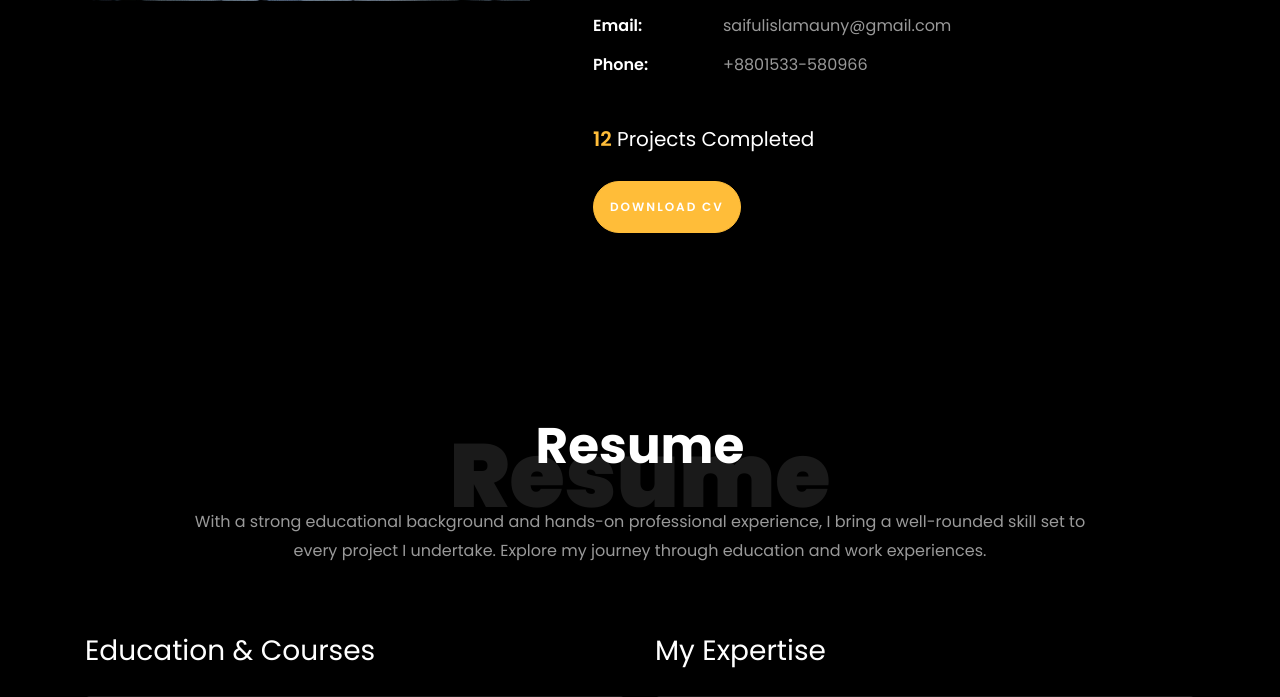
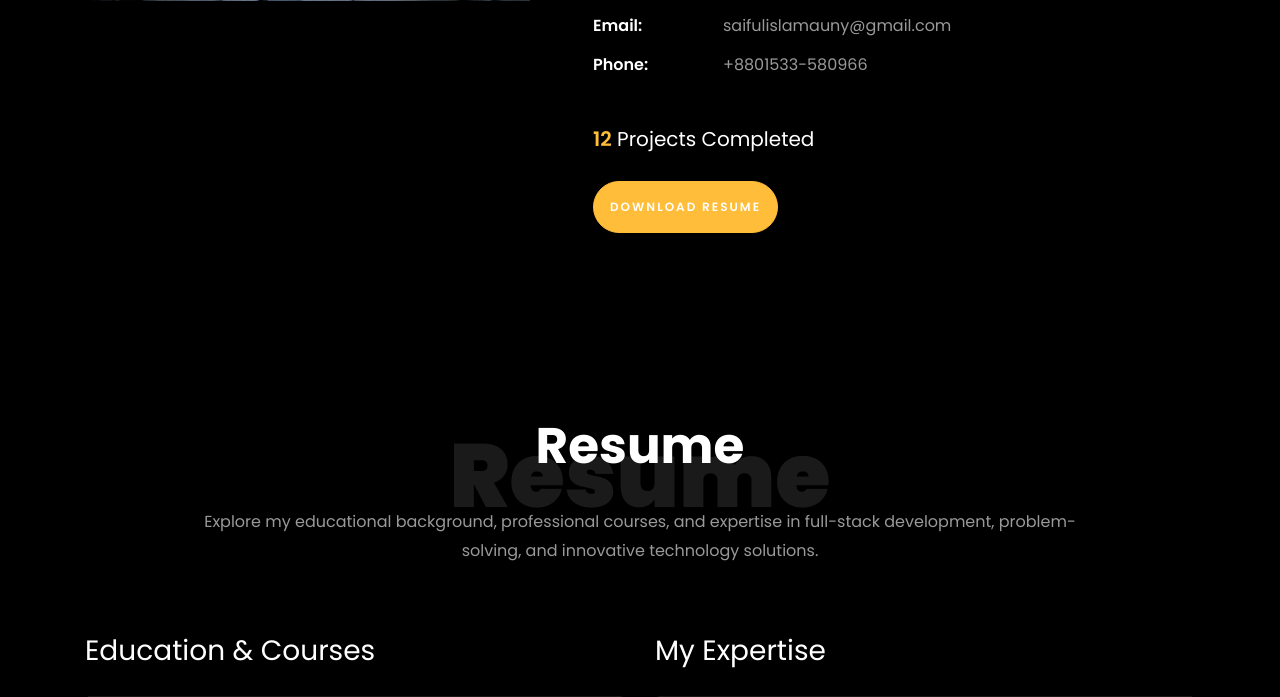
Before and after one commit to saiful-islam-auny/My-Portfolio, a Django app: page / in a window 1280 px wide. Shown: the part 1336-2033 px from the top of the page. Run offline with Django 5.2, Linux system fonts and the light colour scheme; some libraries are stand-ins or nearby versions; some web fonts are replaced.

Commit message:
update info

```diff
--- a/templates/index.html
+++ b/templates/index.html
@@ -188,7 +188,7 @@
                         </p>
                         <p>
                             <a href="{% static 'pdf/Saiful_Islam_Auny_Resume.pdf' %}" download="Saiful_Islam_Auny.pdf" class="btn btn-primary py-3 px-3">
-                                Download CV
+                                Download Resume
                             </a>
                         </p>
                     </div>
@@ -209,10 +209,7 @@
           <h1 class="big big-2">Resume</h1>
           <h2 class="mb-4">Resume</h2>
           <p>
-            With a strong educational background and hands-on professional
-            experience, I bring a well-rounded skill set to every project I
-            undertake. Explore my journey through education and work
-            experiences.
+            Explore my educational background, professional courses, and expertise in full-stack development, problem-solving, and innovative technology solutions.
           </p>
         </div>
       </div>
@@ -319,13 +316,13 @@
       </div>
 
 
-      <!-- CV Download Button -->
+      <!-- Resume Download Button -->
       <div class="row justify-content-center mt-5">
         <div class="col-md-6 text-center ftco-animate">
           <p>
 
           <a href="{% static 'pdf/Saiful_Islam_Auny_Resume.pdf' %}" download="Saiful_Islam_Auny.pdf" class="btn btn-primary py-4 px-5">
-                Download CV
+                Download Resume
             </a>
           </p>
         </div>
@@ -341,8 +338,7 @@
           <h1 class="big big-2">Services</h1>
           <h2 class="mb-4">Services</h2>
           <p>
-            I provide a variety of professional services, leveraging my
-            technical and creative expertise to deliver impactful solutions.
+            Providing full-stack development services, from back-end solutions with Django to dynamic front-end designs, ensuring seamless and scalable web applications.
           </p>
         </div>
       </div>
@@ -456,8 +452,7 @@
           <h1 class="big big-2">Skills</h1>
           <h2 class="mb-4">My Skills</h2>
           <p>
-            Far far away, behind the word mountains, far from the countries
-            Vokalia and Consonantia
+            Explore the skills and technologies I specialize in, empowering me to build efficient and scalable solutions.
           </p>
         </div>
       </div>
@@ -623,8 +618,7 @@
           <h1 class="big big-2">Projects</h1>
           <h2 class="mb-4">My Projects</h2>
           <p>
-            Far far away, behind the word mountains, far from the countries
-            Vokalia and Consonantia
+            Explore my projects built with Django & Django REST Framework, showcasing my Back-end also Front-end development skills and problem-solving approach!
           </p>
         </div>
       </div>
@@ -675,7 +669,7 @@
             <div class="card-body">
               <h3 class="project-title" style="color: #ffbd39">Funny Bunny</h3>
               <p class="project-description" style="color: white">
-                A vibrant meme-sharing platform built with Django's MVT architecture, HTML, CSS, and Bootstrap. It
+                A vibrant meme sharing platform built with Django's MVT architecture, HTML, CSS, and Bootstrap. It
                 features user authentication, enabling users to post memes, react, comment, and share them on their
                 profiles, fostering an engaging and interactive community.
               </p>
@@ -731,8 +725,7 @@
           <h1 class="big big-2">Graphic Design</h1>
           <h2 class="mb-4">My Graphic Design</h2>
           <p>
-            Far far away, behind the word mountains, far from the countries
-            Vokalia and Consonantia
+            Here are a few of my design works showcasing creativity and attention to detail.
           </p>
         </div>
       </div>
@@ -786,8 +779,8 @@
                 style="background-image: url('{% static 'images/logo3.jpg' %}')">
                 <div class="overlay"></div>
                 <div class="text text-center p-4">
-                  <h3><a href="#">Branding &amp; Illustration Design</a></h3>
-                  <span>Web Design</span>
+                  <h3><a href="#">Jane and Jude LLC.</a></h3>
+                  <span>Logo Design</span>
                 </div>
               </div>
             </div>
```
Also changed, not shown: other parts of templates/index.html (+13 -14 lines).
